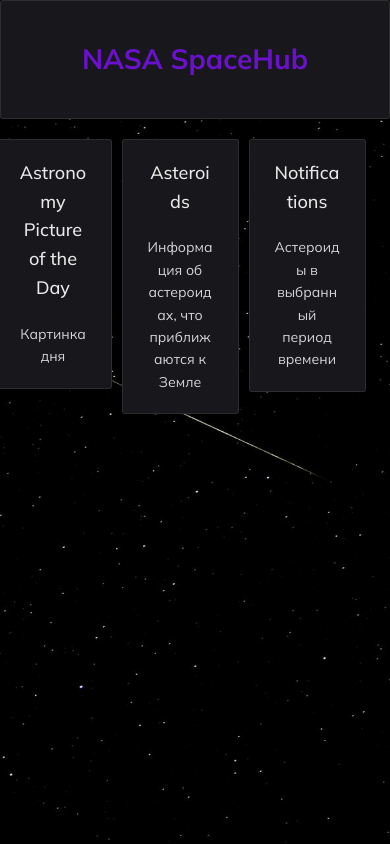
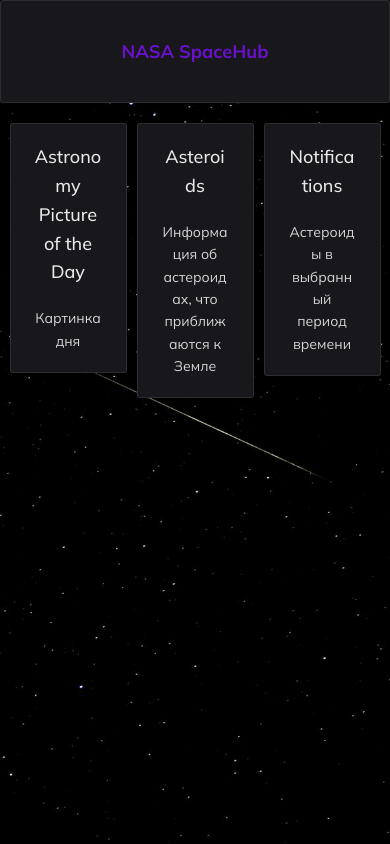
Before and after one commit to minimonster22/spacehub, a Vue app: page / in a window 390 px wide. Built offline with nearby package versions, Linux system fonts and the light colour scheme.

Commit message:
style: add responsive for elements

```diff
--- a/src/components/HeaderPage.vue
+++ b/src/components/HeaderPage.vue
@@ -43,4 +43,16 @@
 .header-slot {
   flex-shrink: 0;
 }
+
+@media (max-width: 740px) {
+  .header-title {
+    font-size: 1.5em;
+  }
+}
+
+@media (max-width: 630px) {
+  .header-title {
+    font-size: 1.3em;
+  }
+}
 </style>
--- a/src/components/NavigationBox.vue
+++ b/src/components/NavigationBox.vue
@@ -1,38 +1,38 @@
 <template>
   <div class="container">
-    <router-link to="/apod">
-      <n-card v-if="showApod" title="Astronomy Picture of the Day" class="card-item">
-        Картинка дня
+    <!-- Условное отображение всей ссылки -->
+    <router-link v-if="showApod" to="/apod">
+      <n-card title="Astronomy Picture of the Day" class="card-item">
+       <div class="responsive-text">Картинка дня</div>
       </n-card>
     </router-link>
 
-    <router-link to="/asteroids">
-      <n-card v-if="showAsteroids" title="Asteroids" class="card-item">
-        Информация об астероидах, что приближаются к Земле
+    <router-link v-if="showAsteroids" to="/asteroids">
+      <n-card title="Asteroids" class="card-item">
+      <div class="responsive-text">Информация об астероидах, что приближаются к Земле</div>
       </n-card>
     </router-link>
 
-    <!-- Условное отображение карточки Notifications -->
     <router-link v-if="showNotifications" to="/notifications">
       <n-card title="Notifications" class="card-item">
-        Астероиды в выбранный период времени
+       <div class="responsive-text">Астероиды в выбранный период времени</div>
       </n-card>
     </router-link>
 
-    <router-link to="/epic">
-      <n-card v-if="showEpic" title="EPIC" class="card-item">
-        Картинка Земли из космоса
+    <router-link v-if="showEpic" to="/epic">
+      <n-card title="EPIC" class="card-item">
+       <div class="responsive-text">Картинка Земли из космоса</div>
       </n-card>
     </router-link>
 
-    <router-link to="/experiments">
-      <n-card v-if="showExperiments" title="Experiments" class="card-item">
-        Эксперименты
+    <router-link v-if="showExperiments" to="/experiments">
+      <n-card title="Experiments" class="card-item">
+      <div class="responsive-text">Эксперименты</div>
       </n-card>
     </router-link>
 
-    <router-link to="/tech-transfer">
-      <n-card v-if="showTechTransfer" title="Tech Transfer" class="card-item">
+    <router-link v-if="showTechTransfer" to="/tech-transfer">
+      <n-card title="Tech Transfer" class="card-item">
         Поиск по патентам
       </n-card>
     </router-link>
@@ -67,4 +67,16 @@ const showTechTransfer = false;
 .card-item:hover {
   border: 1px solid #6a11cb;
 }
+
+.responsive-text {
+  font-size: 16px;
+  word-wrap: break-word;
+  overflow-wrap: break-word;
+}
+
+@media (max-width: 600px) {
+  .responsive-text {
+    font-size: 14px;
+  }
+}
 </style>
--- a/src/components/card/ApodCard.vue
+++ b/src/components/card/ApodCard.vue
@@ -184,5 +184,12 @@ onMounted(async () => {
 .btn:hover {
   background-color: #48484E;
 }
-
+@media (max-width: 900px) {
+  .description {
+    font-size: small;
+  }
+  .img-wrapper {
+    flex-direction: column;
+  }
+}
 </style>
--- a/src/components/card/AsteroidsCard.vue
+++ b/src/components/card/AsteroidsCard.vue
@@ -118,10 +118,12 @@ onMounted(fetchAsteroids);
 .normal-card {
   background-color: #6a11cb;
   color: black;
+  width: fit-content;
 }
 
 .sentry-card {
   background-color: #D001AF;
+  width: fit-content;
 }
 
 a {
@@ -139,4 +141,27 @@ a {
   justify-content: center;
   gap: 15px;
 }
+
+
+@media (max-width: 1300px) {
+  :deep(.n-card-header__main) {
+    font-size: smaller;
+  }
+
+}
+
+@media (max-width: 1200px) {
+  :deep(.n-card-header) {
+    flex-direction: column;
+  }
+
+}
+
+@media (max-width: 1020px) {
+
+  :deep(.n-card__content) {
+    font-size: smaller;
+  }
+}
+
 </style>
--- a/src/components/card/NotificationsCard.vue
+++ b/src/components/card/NotificationsCard.vue
@@ -263,7 +263,18 @@ function toggleExpand(item) {
 }
 
 .message-body:not(.collapsed) {
-  max-height: 1000px;
+  max-height: min-content;
+}
+
+@media (max-width: 600px) {
+  .calendar {
+    width: 400px;
+    height: 400px;
+  }
+  .formatted-text {
+    font-size: small;
+  }
+
 }
 
 </style>
--- a/src/services/dbService.js
+++ b/src/services/dbService.js
@@ -88,21 +88,7 @@ export const fetchAPOD = async () => {
 
     try {
         const response = await axios.get(apiUrl);
-        const apodData = response.data;
-
-        const apodToSave = {
-            id: apodData.date,
-            title: apodData.title,
-            date: apodData.date,
-            explanation: apodData.explanation,
-            url: apodData.url,
-            media_type: apodData.media_type,
-        };
-
-        addData(apodToSave);
-
-        return apodData;
-
+        return response.data;
     } catch (err) {
         throw new Error('Не удалось загрузить данные: ' + err.message);
     }
```
